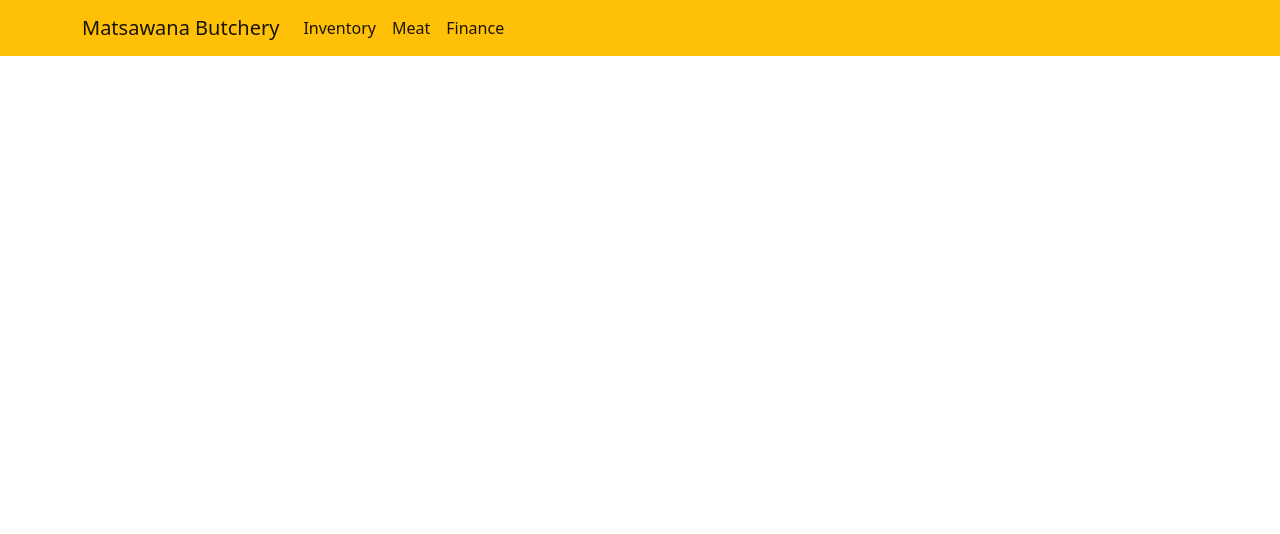
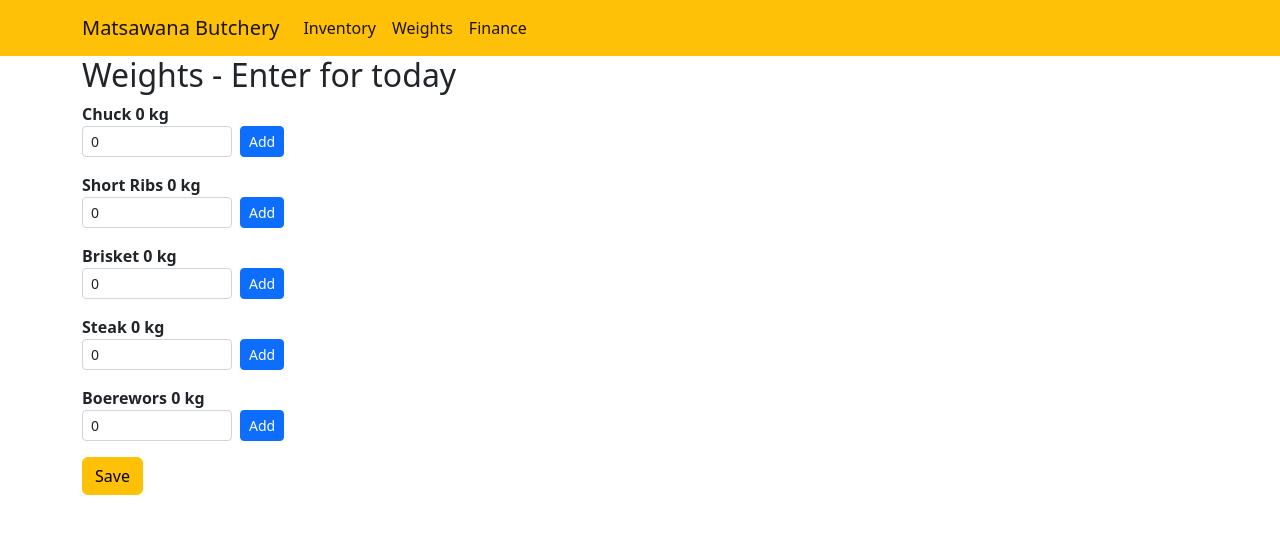
Before and after one commit to ncekumoyo/matsawana, a React (Create React App) app: page /weights/create in a window 1280 px wide. Shown: the top 534 px of the page. Built offline with nearby package versions, Linux system fonts and the light colour scheme.

Commit message:
working on dynamic input weight forms

```diff
--- a/src/App.css
+++ b/src/App.css
@@ -1,3 +1,7 @@
 body {
   box-sizing: border-box;
 }
+
+.diw {
+  width: 150px;
+}
--- a/src/App.jsx
+++ b/src/App.jsx
@@ -9,6 +9,8 @@ import InventoryUpdate from "./components/inventory/inventoryUpdate";
 import InventoryQuickUpdate from "./components/inventory/inventoryQuickUpdate";
 import InventoryDelete from "./components/inventory/inventoryDelete";
 import Finance from "./components/finance/finance";
+import Weights from "./components/weights/weights";
+import WeightsCreate from "./components/weights/weightsCreate";
 //import FinanceCreate from "./components/finance/financeCreate";
 
 function App() {
@@ -22,6 +24,8 @@ function App() {
         <Route path="/inventory/quick-update/:id" element={<InventoryQuickUpdate />} />
         <Route path="/inventory/delete/:id" element={<InventoryDelete />} />
         <Route path="/finance" element={<Finance />} />
+        <Route path="/weights" element={<Weights />} />
+        <Route path="/weights/create" element={<WeightsCreate />} />
       </Routes>
     </BrowserRouter>
   );
--- a/src/components/nav.jsx
+++ b/src/components/nav.jsx
@@ -26,8 +26,8 @@ export default function Nav() {
               </Link>
             </li>
             <li className="nav-item">
-              <Link className="nav-link active" aria-current="page" to="/">
-                Meat
+              <Link className="nav-link active" aria-current="page" to="/weights">
+                Weights
               </Link>
             </li>
             <li className="nav-item">
--- /dev/null
+++ b/src/components/weights/dynamicInputs.jsx
@@ -0,0 +1,47 @@
+import { useState } from "react";
+
+export default function DynamicInputs(props) {
+  const [weights, setWeights] = useState([0]);
+  const [sum, setSum] = useState(0);
+
+  const add = () => {
+    const values = [...weights];
+    values.push(0);
+    setWeights([...values]);
+  };
+
+  const handleChange = (index, e) => {
+    const values = [...weights];
+    values[index] = e.target.value;
+    setWeights([...values]);
+    setSum((prev) => {
+      let total = 0;
+      weights.map((x) => (total += Number(x)));
+      return total;
+    });
+  };
+
+  return (
+    <div className="form-group mb-3">
+      <label className="fw-bold">
+        {props?.name} {sum} kg
+      </label>
+      <div className="d-flex">
+        {weights.map((x, index) => (
+          <input
+            type="number"
+            min="0"
+            step="0.001"
+            className="form-control form-control-sm me-2 diw "
+            onChange={(e) => handleChange(index, e)}
+            key={index}
+            value={x}
+          />
+        ))}
+        <button className="btn btn-sm btn-primary" onClick={add}>
+          Add
+        </button>
+      </div>
+    </div>
+  );
+}
--- /dev/null
+++ b/src/components/weights/weights.jsx
@@ -0,0 +1,54 @@
+import { useEffect } from "react";
+import { Link } from "react-router-dom";
+import useFetch from "../../customhooks/useFetch";
+
+export default function Weights() {
+  const { data, loading, error, doFetch } = useFetch("http://localhost:3002/weights");
+
+  useEffect(() => {
+    doFetch();
+  }, [doFetch]);
+
+  return (
+    <section className="">
+      <div className="container">
+        <h2>Weights </h2>
+        <Link to="/weights/create" className="btn btn-sm btn-primary my-2">
+          Add Item
+        </Link>
+        <table className="table table-sm table-striped text-end">
+          <thead className="bg-primary">
+            <tr>
+              <th className="text-start">Name</th>
+              <th>Weight(kg)</th>
+              <th></th>
+            </tr>
+          </thead>
+          {data && (
+            <tbody>
+              {data?.map((x) => (
+                <tr key={x.id}>
+                  <td className="text-start">{x.name}</td>
+                  <td>{x.weight}</td>
+                  <td className="text-center">
+                    <Link to={`/weights/update/${x.id}`} className="btn btn-sm btn-warning me-2">
+                      Update
+                    </Link>
+                    <Link to={`/weights/quick-update/${x.id}`} className="btn btn-sm btn-success me-2">
+                      Quick Update
+                    </Link>
+                    <Link to={`/weights/delete/${x.id}`} className="btn btn-sm btn-danger me-2">
+                      Delete
+                    </Link>
+                  </td>
+                </tr>
+              ))}
+            </tbody>
+          )}
+        </table>
+        {loading && <p className="display-6 text-danger text-center p-3">...loading</p>}
+        {error && <p className="lead text-danger text-center fw-bold p-3">Something went wrong!!!</p>}
+      </div>
+    </section>
+  );
+}
--- /dev/null
+++ b/src/components/weights/weightsCreate.jsx
@@ -0,0 +1,53 @@
+import { useCallback, useRef, useEffect } from "react";
+import { useNavigate } from "react-router-dom";
+import useFetch from "../../customhooks/useFetch";
+import DynamicInputs from "./dynamicInputs";
+
+export default function WeightsCreate() {
+  const { data, doFetch } = useFetch("http://localhost:3002/weights");
+  const nameRef = useRef("");
+  const unitRef = useRef("");
+  const amountRef = useRef(0);
+  const navigate = useNavigate();
+
+  const handleSubmit = useCallback(
+    (e) => {
+      e.preventDefault();
+      doFetch({
+        method: "POST",
+        body: JSON.stringify({
+          name: nameRef.current.value,
+          unit: unitRef.current.value,
+          amount: amountRef.current.value,
+        }),
+      });
+    },
+    [doFetch]
+  );
+
+  useEffect(() => {
+    if (data) {
+      navigate("/weights");
+    }
+  }, [data, navigate]);
+
+  return (
+    <section className="">
+      <div className="container">
+        <h2>Weights - Enter for today</h2>
+        <form onSubmit={handleSubmit} className="col-md-6">
+          <DynamicInputs name="Chuck" />
+          <DynamicInputs name="Short Ribs" />
+          <DynamicInputs name="Brisket" />
+          <DynamicInputs name="Steak" />
+          <DynamicInputs name="Boerewors" />
+          <div className="form-group">
+            <button type="submit" className="btn btn-small btn-warning">
+              Save
+            </button>
+          </div>
+        </form>
+      </div>
+    </section>
+  );
+}
```
